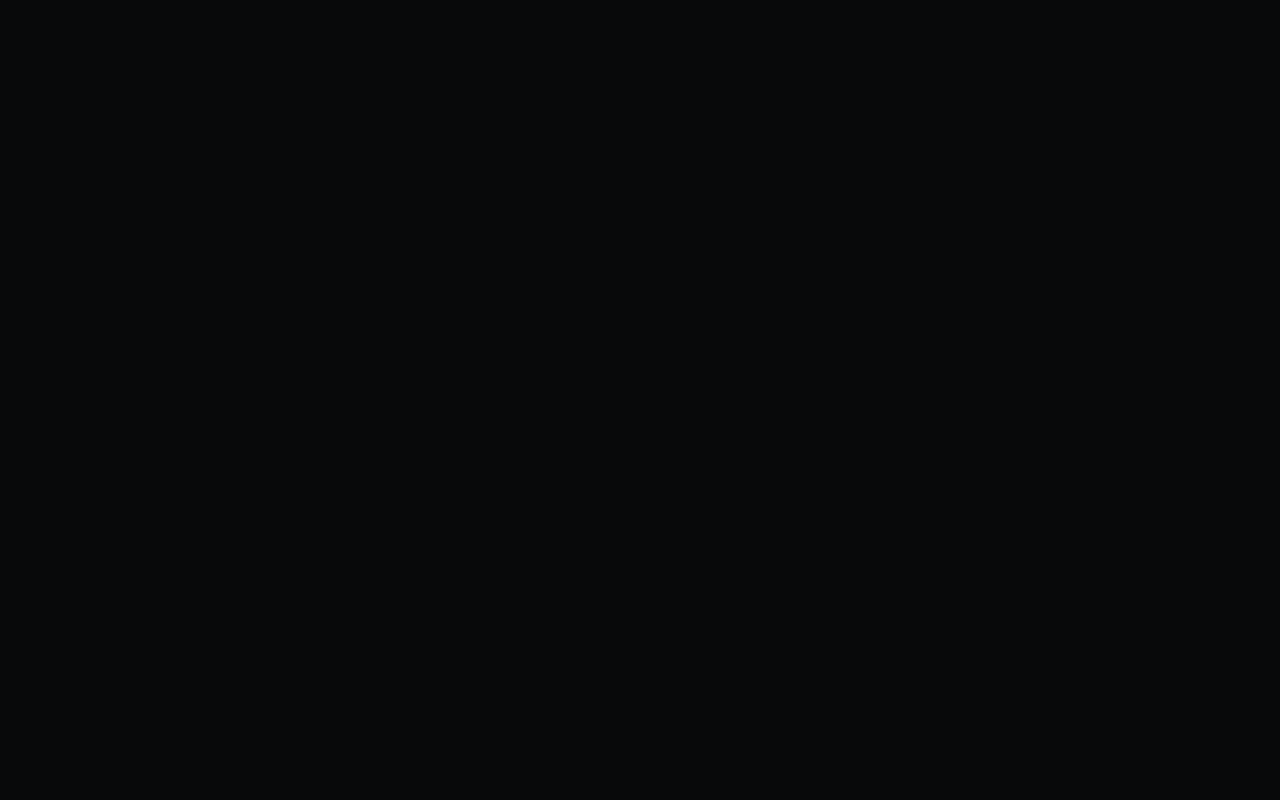
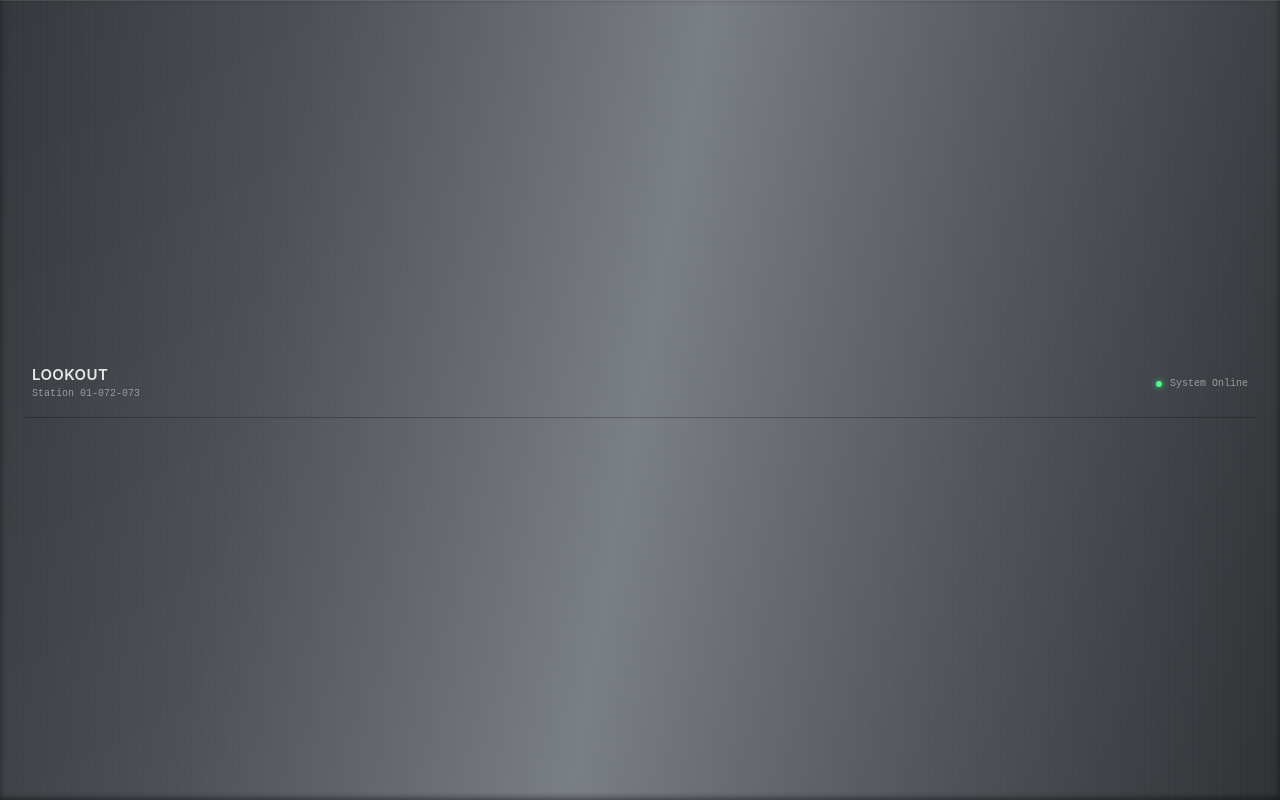
Before and after one commit to f18charles/detecto, a React app in the folder frontend/: page / in a window 1280 px wide. Built offline with nearby package versions, Linux system fonts and the light colour scheme; the HTML template or start-up script is replaced by a standard one.

Commit message:
feat: create top bar

```diff
--- a/frontend/src/App.jsx
+++ b/frontend/src/App.jsx
@@ -1,14 +1,12 @@
 import { useState } from 'react'
+import './index.css'
+import TopBar from './components/TopBar'
 
-// Plain tab switch for now (no router dependency yet) — swap for
-// react-router if/when the app needs real URLs per page.
 function App() {
-  const [page, setPage] = useState('detection')
-
   return (
-    <>
-
-    </>
+    <div className="silver-body min-h-screen w-full flex flex-col items-center justify-center p-6 select-none">
+      <TopBar />
+    </div>
   )
 }
 
--- /dev/null
+++ b/frontend/src/components/TopBar.jsx
@@ -0,0 +1,22 @@
+const TopBar = ({online = true}) => {
+    return (
+        <div className="flex items-center w-full justify-between px-2 pb-4 mb-4 border-b border-black/25">
+            <div className="flex items-center gap-3">
+                <div>
+                    <h1 className="text-[15px] font-semibold tracking-wide text-chassis-text leading-none">
+                        LOOKOUT
+                    </h1>
+                    <p className="text-[10px] font-mono text-chassis-muted mt-1">Station 01-072-073</p>
+                </div>
+            </div>
+            <div className="flex items-center gap-2">
+                <span className={`w-1.5 h-1.5 rounded full ${online ? 'bg-display-green shadow-[0_0_6px_#3ddc97]' : 'bg-gray'}`} />
+                <span className="text-[10px] font-mono text-chassis-muted">
+                    System Online
+                </span>
+            </div>
+        </div>
+    )
+}
+
+export default TopBar;
--- a/frontend/src/index.css
+++ b/frontend/src/index.css
@@ -10,20 +10,20 @@ that are not part of Tailwindcss.*/
 
     /* Colors */
     /* Chassis */
-    --silvers-1: #2E3034;
-    --silvers-2: #4c4f55;
-    --silvers-3: #797d84;
-    --silvers-4: #52555b;
-    --silvers-5: #34363b;
+    --color-silvers-1: #2E3034;
+    --color-silvers-2: #4c4f55;
+    --color-silvers-3: #797d84;
+    --color-silvers-4: #52555b;
+    --color-silvers-5: #34363b;
 
-    --chassis-text:#e7e8ea;
-    --chassis-muted:#9a9ca0;
-    --chassis-dim:#7d7f83;
+    --color-chassis-text:#e7e8ea;
+    --color-chassis-muted:#9a9ca0;
+    --color-chassis-dim:#7d7f83;
 
     /* Displays */
-    --display-bg:#030402;
-    --display-green:#4aff8a;
-    --display-green-dim:#3ddc97;
+    --color-display-bg:#030402;
+    --color-display-green:#4aff8a;
+    --color-display-green-dim:#3ddc97;
 }
 
 @layer base {
@@ -39,7 +39,7 @@ These are styles that are not in tailwindcss */
     /* chassis: body & buttons */
     .silver-body{
         background-image: repeating-linear-gradient(90deg, rgb(255 255 255 / 0.025) 0px, rgb(255 255 255 / 0.025) 1px, transparent 1px, transparent 3px),
-      linear-gradient(100deg, var(--silvers-5) 0%, var(--silvers-2) 22%, var(--silvers-3) 50%, var(--silvers-4) 74%, var(--silvers-1) 100%);
+      linear-gradient(100deg, var(--color-silvers-5) 0%, var(--color-silvers-2) 22%, var(--color-silvers-3) 50%, var(--color-silvers-4) 74%, var(--color-silvers-1) 100%);
       box-shadow:
             inset 0 1px 0 rgb(255 255 255 / 0.12),
             inset 0 -2px 6px rgb(0 0 0 / 0.5),
@@ -100,7 +100,7 @@ These are styles that are not in tailwindcss */
   /* ---- Screen: glass & scanlines ---- */
 
   .screen-bezel {
-    background: var(--display-bg);
+    background: var(--color-display-bg);
     position: relative;
     flex: 1;
     min-height: 0;
@@ -138,17 +138,17 @@ These are styles that are not in tailwindcss */
   /* ---- screen text ---- */
 
   .term {
-    color: var(--display-green);
-    text-shadow: 0 0 2px var(--display-green), 0 0 10px rgb(74 255 138 / 0.35);
+    color: var(--color-display-green);
+    text-shadow: 0 0 2px var(--color-display-green), 0 0 10px rgb(74 255 138 / 0.35);
     font-family: var(--font-mono);
     white-space: pre-wrap;
   }
 
   .cursor::after {
     content: '█';
-    color: var(--display-green);
+    color: var(--color-display-green);
     animation: blink 1s steps(1) infinite;
-    text-shadow: 0 0 6px var(--display-green);
+    text-shadow: 0 0 6px var(--color-display-green);
   }
 
   /* ---- Result layer: image + bounding boxes ---- */
@@ -171,7 +171,7 @@ These are styles that are not in tailwindcss */
 
   .box {
     position: absolute;
-    border: 2px solid var(--display-green);
+    border: 2px solid var(--color-display-green);
     box-shadow: 0 0 8px rgb(74 255 138 / 0.5);
     border-radius: 3px;
     opacity: 0;
@@ -182,7 +182,7 @@ These are styles that are not in tailwindcss */
     position: absolute;
     top: -18px;
     left: -2px;
-    background: var(--display-green);
+    background: var(--color-display-green);
     color: #03130a;
     font: 600 10px var(--font-mono);
     padding: 1px 5px;
@@ -195,7 +195,7 @@ These are styles that are not in tailwindcss */
     bottom: 10px;
     left: 14px;
     font: 500 10px var(--font-mono);
-    color: var(--display-green);
+    color: var(--color-display-green);
     text-shadow: 0 0 4px rgb(74 255 138 / 0.5);
     z-index: 11;
   }
@@ -204,7 +204,7 @@ These are styles that are not in tailwindcss */
 
   .toast-track {
     font: 500 9px var(--font-mono);
-    color: var(--display-green);
+    color: var(--color-display-green);
     text-shadow: 0 0 4px rgb(74 255 138 / 0.4);
     white-space: nowrap;
     letter-spacing: 0.02em;
@@ -213,7 +213,7 @@ These are styles that are not in tailwindcss */
   .toast-track.scrolling {
     position: absolute;
     left: 0;
-    animation: toastMarquee 15s linear 5; /* five passes */
+    animation: toastMarquee 3.2s linear 5; /* five passes, then it clears itself */
   }
 
   .toast-track.static {
```
Also changed, not shown: 1 other file (tests, documents, lock files or other folders).
